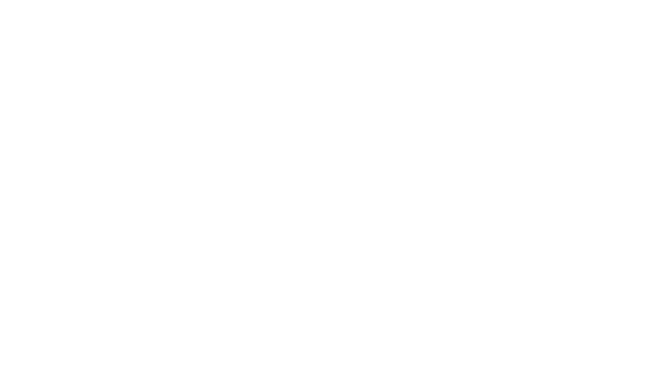
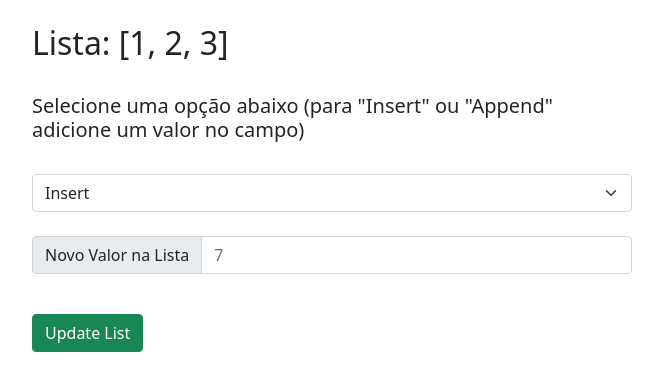
Before and after one commit to luisgs7/qipu-job-challenge, a Django app: page / in a window 1280 px wide. Before the commit the part shown is empty. Shown: the top 391 px of the page, without its empty margins (308-971 px from the left). Run offline with Django 4.2, Linux system fonts and the light colour scheme.

Commit message:
update template index.html

```diff
--- a/django_likedlist/home/templates/index.html
+++ b/django_likedlist/home/templates/index.html
@@ -1,12 +1,45 @@
 <!DOCTYPE html>
 <html lang="pt-br">
+
 <head>
     <meta charset="UTF-8">
     <meta http-equiv="X-UA-Compatible" content="IE=edge">
     <meta name="viewport" content="width=device-width, initial-scale=1.0">
+
+    <link href="https://cdn.jsdelivr.net/npm/bootstrap@5.1.3/dist/css/bootstrap.min.css" rel="stylesheet"
+        integrity="sha384-1BmE4kWBq78iYhFldvKuhfTAU6auU8tT94WrHftjDbrCEXSU1oBoqyl2QvZ6jIW3" crossorigin="anonymous">
+
     <title>Desafio #01</title>
 </head>
+
 <body>
 
+    <div class="mx-auto" style="width: 600px;">
+        <br>
+        <h2>Lista: [1, 2, 3]</h2>
+        <br>
+        <h5>Selecione uma opção abaixo (para "Insert" ou "Append" adicione um valor no campo)</h5>
+        <br>
+        <select class="form-select" aria-label="Default select example">
+
+            <option value="1">Insert</option>
+            <option value="2">Append</option>
+            <option value="3">RemoveFirst</option>
+        </select>
+        <br>
+        <div class="input-group mb-3">
+            <span class="input-group-text" id="basic-addon1">Novo Valor na Lista</span>
+            <input type="text" class="form-control" placeholder="7" aria-label="Username" aria-describedby="basic-addon1">
+          </div>
+
+        <br>
+        <div class="mb-3">
+
+            <button type="button" class="btn btn-success">Update List</button>
+
+        </div>
+    </div>
+
 </body>
+
 </html>
```
